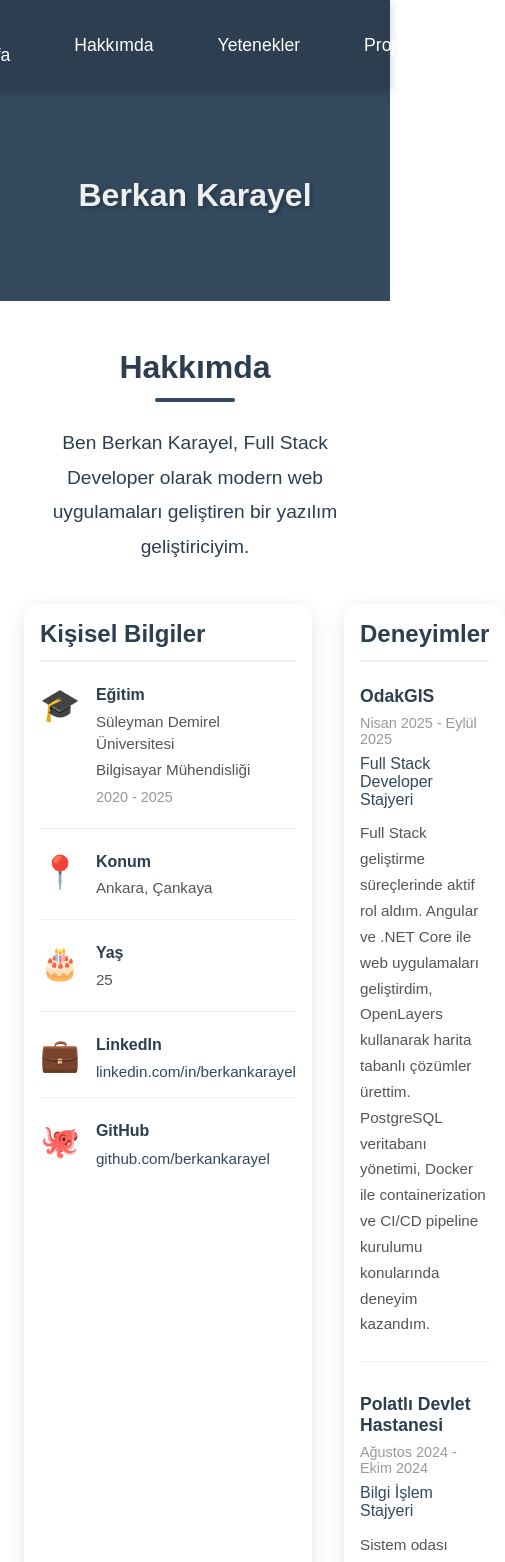
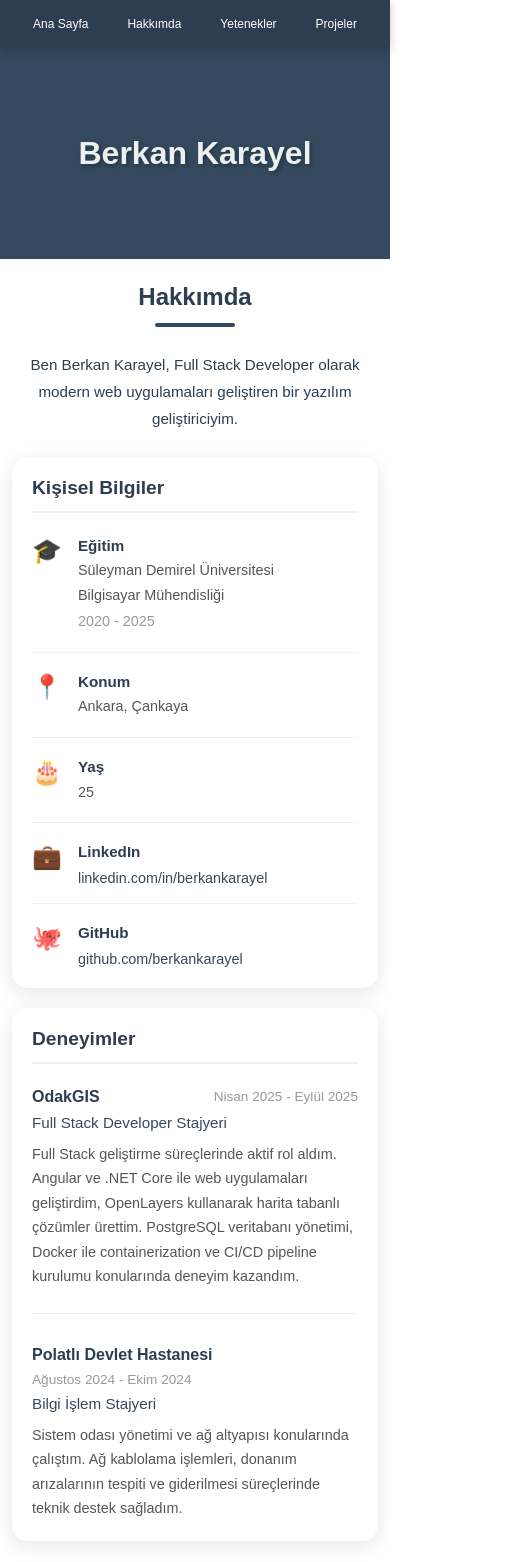
Before and after one commit to berkankarayel/PortfolyoProject, an Angular app: page / in a window 390 px wide. Shown: the top 1562 px of the page, 505 px wide, since content can reach past the window. Built offline with nearby package versions, Linux system fonts and the light colour scheme.

Commit message:
tasarım responsive hale getirildi.

```diff
--- a/src/app/components/about/about.component.css
+++ b/src/app/components/about/about.component.css
@@ -200,33 +200,106 @@ section {
   border-radius: 0 8px 8px 0;
 }
 
+@media (max-width: 1024px) {
+  .main-cards {
+    grid-template-columns: 1fr;
+    gap: 1.5rem;
+  }
+}
+
 @media (max-width: 768px) {
   section {
-    padding: 3rem 1.5rem;
+    padding: 2rem 1rem;
   }
 
   .section-title {
-    font-size: 2rem;
+    font-size: 1.8rem;
+    margin-bottom: 0.75rem;
   }
 
-  .about-content {
+  .intro {
+    font-size: 1rem;
+    margin-bottom: 1.5rem;
+    padding: 0 0.5rem;
+  }
+
+  .main-cards {
+    gap: 1.25rem;
+  }
+
+  .info-card {
     padding: 1.5rem;
   }
 
-  .info-cards {
-    grid-template-columns: 1fr;
-    gap: 1rem;
+  .card-title {
+    font-size: 1.3rem;
+  }
+
+  .info-item {
+    margin-bottom: 1.25rem;
+  }
+
+  .info-icon {
+    font-size: 1.5rem;
+  }
+
+  .info-details strong {
+    font-size: 0.95rem;
+  }
+
+  .info-details p,
+  .social-link {
+    font-size: 0.9rem;
+  }
+
+  .experience-header strong {
+    font-size: 1rem;
+  }
+
+  .experience-date {
+    font-size: 0.85rem;
+  }
+
+  .experience-role {
+    font-size: 0.95rem;
+  }
+
+  .experience-desc {
+    font-size: 0.9rem;
+  }
+
+  .description {
+    margin-top: 1.5rem;
+  }
+
+  .description p {
+    font-size: 0.95rem;
+    line-height: 1.7;
+  }
+
+  .description .closing {
+    padding: 0.75rem 0.75rem 0.75rem 1rem;
+  }
+}
+
+@media (max-width: 480px) {
+  section {
+    padding: 1.5rem 0.75rem;
+  }
+
+  .section-title {
+    font-size: 1.5rem;
+  }
+
+  .intro {
+    font-size: 0.95rem;
   }
 
   .info-card {
-    padding: 1rem;
+    padding: 1.25rem;
   }
 
-  .description p {
-    font-size: 1rem;
-  }
-
-  .about-text .intro {
-    font-size: 1.1rem;
+  .card-title {
+    font-size: 1.2rem;
   }
 }
--- a/src/app/components/header/header.component.css
+++ b/src/app/components/header/header.component.css
@@ -42,3 +42,32 @@ a::after {
 a:hover::after {
   width: 80%;
 }
+
+@media (max-width: 768px) {
+  nav {
+    padding: 0.75rem 1rem;
+    gap: 0.5rem;
+    flex-wrap: wrap;
+    justify-content: space-around;
+  }
+
+  a {
+    font-size: 0.85rem;
+    padding: 0.4rem 0.6rem;
+  }
+
+  a::after {
+    display: none;
+  }
+}
+
+@media (max-width: 480px) {
+  nav {
+    gap: 0.3rem;
+  }
+
+  a {
+    font-size: 0.75rem;
+    padding: 0.3rem 0.5rem;
+  }
+}
--- a/src/app/components/project-detail/project-detail.component.css
+++ b/src/app/components/project-detail/project-detail.component.css
@@ -224,16 +224,25 @@
 
   .sidebar {
     order: -1;
-  }
-
-  .info-card {
     position: static;
+    top: auto;
   }
 }
 
 @media (max-width: 768px) {
   .project-detail-container {
-    padding: 1.5rem;
+    padding: 1rem;
+  }
+
+  .back-button {
+    position: static;
+    padding: 0.5rem 0;
+    margin-bottom: 1rem;
+  }
+
+  .back-button button {
+    padding: 0.6rem 1rem;
+    font-size: 0.95rem;
   }
 
   .main-content {
@@ -241,10 +250,95 @@
   }
 
   .project-title {
-    font-size: 2rem;
+    font-size: 1.75rem;
+    margin-bottom: 1.5rem;
+  }
+
+  .section {
+    margin-bottom: 2rem;
   }
 
   .section h2 {
-    font-size: 1.3rem;
+    font-size: 1.25rem;
+  }
+
+  .description {
+    font-size: 1rem;
+  }
+
+  .features-list li {
+    font-size: 0.95rem;
+    padding: 0.6rem 0;
+  }
+
+  .sidebar {
+    gap: 1rem;
+  }
+
+  .info-card {
+    padding: 1.25rem;
+  }
+
+  .info-card h3 {
+    font-size: 1.1rem;
+  }
+
+  .tech-tag {
+    font-size: 0.8rem;
+    padding: 0.4rem 0.6rem;
+  }
+
+  .link-button {
+    padding: 0.85rem;
+    font-size: 0.95rem;
+  }
+
+  .development-notice {
+    padding: 1rem;
+    flex-direction: column;
+    text-align: center;
+  }
+
+  .development-notice p {
+    font-size: 0.95rem;
   }
 }
+
+@media (max-width: 480px) {
+  .project-detail-container {
+    padding: 0.75rem;
+  }
+
+  .main-content {
+    padding: 1rem;
+  }
+
+  .project-title {
+    font-size: 1.5rem;
+  }
+
+  .section h2 {
+    font-size: 1.1rem;
+  }
+
+  .description {
+    font-size: 0.95rem;
+  }
+
+  .features-list li {
+    font-size: 0.9rem;
+  }
+
+  .info-card {
+    padding: 1rem;
+  }
+
+  .tech-tags {
+    gap: 0.4rem;
+  }
+
+  .tech-tag {
+    font-size: 0.75rem;
+    padding: 0.35rem 0.5rem;
+  }
+}
```
